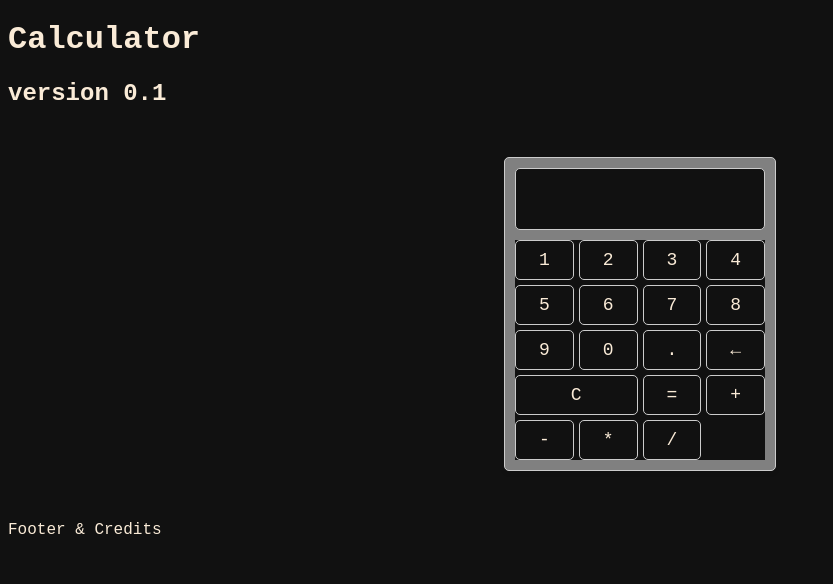
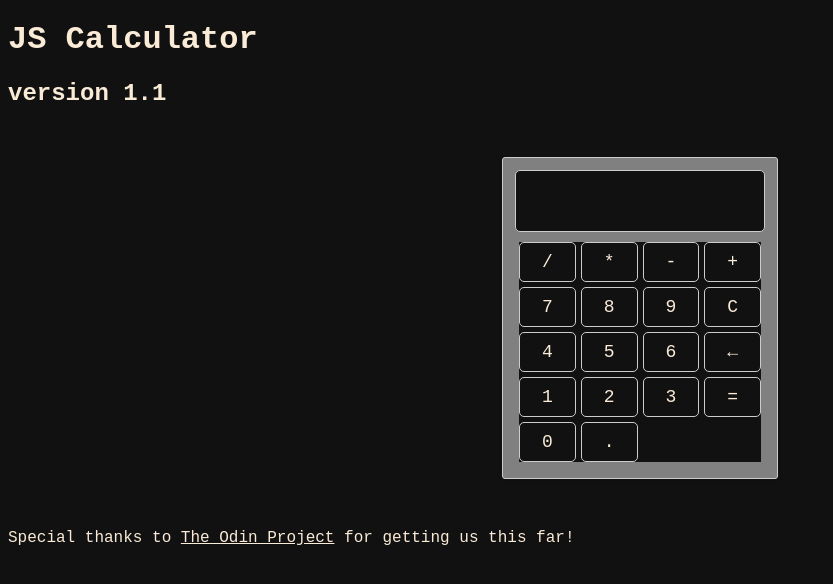
Before and after one commit to cursebreakers/calculator, a plain HTML site: page index.html in a window 1280 px wide. Shown: the whole page, without its empty margins (0-833 px from the left). Drawn offline with Linux system fonts and the light colour scheme.

Commit message:
v1.1 updates: key layout

```diff
--- a/index.html
+++ b/index.html
@@ -1,40 +1,41 @@
 <!DOCTYPE html>
 <html lang="en">
   <head>
-    <title>Calculator v0.1</title>
+    <title>JS Calculator v1.1</title>
     <meta charset="UTF-8">
     <link rel="stylesheet" href="./resources/style.css">
     <script src="./resources/engine.js" defer></script>
   </head>
   <body>
     <header>
-      <h1>Calculator
-        <h2>version 0.1</h2>
+      <h1>JS Calculator
+        <h2>version 1.1</h2>
       </h1>
   </header>
   <div id="calculator">
     <div class="display" id="display">Awaiting Input...</div>
     <div id="keys">
+      <button class="operator">/</button>
+      <button class="operator">*</button>
+      <button class="operator">-</button>
+      <button class="operator">+</button>
+      <button class="number">7</button>
+      <button class="number">8</button>
+      <button class="number">9</button>
+      <button id="clear">C</button>
+      <button class="number">4</button>
+      <button class="number">5</button>
+      <button class="number">6</button>
+      <button class="backspace">←</button>
       <button class="number">1</button>
       <button class="number">2</button>
       <button class="number">3</button>
-      <button class="number">4</button>
-      <button class="number">5</button>
-      <button class="number">6</button>
-      <button class="number">7</button>
-      <button class="number">8</button>
-      <button class="number">9</button>
+      <button id="equals">=</button>
       <button class="number">0</button>
       <button class="decimal">.</button>
-      <button class="backspace">←</button>
-      <button id="clear">C</button>
-      <button id="equals">=</button>
-      <button class="operator">+</button>
-      <button class="operator">-</button>
-      <button class="operator">*</button>
-      <button class="operator">/</button>
     </div>
   </div>
-  <footer>Footer & Credits</footer>
+  <footer><div>Special thanks to <a class="lnk" id="todinp" href="https://theodinproject.com">The Odin Project</a> for getting us this far!</div>
+  </footer>
   </body>
 </html>
--- a/resources/style.css
+++ b/resources/style.css
@@ -8,9 +8,9 @@
     background-color: grey;
     width: 250px;
     margin: 50px auto;
-    padding: 10px;
+    padding: 12px;
     border: 1px solid #ccc;
-    border-radius: 5px;
+    border-radius: 3px;
     box-shadow: 0 2px 5px rgba(0, 0, 0, 0.1);
   }
 
@@ -26,6 +26,7 @@
   }
 
   #keys {
+    margin: 4px;
     display: grid;
     grid-template-columns: repeat(4, 1fr);
     gap: 5px;
@@ -39,7 +40,3 @@
     border-radius: 5px;
     cursor: pointer;
   }
-
-  #clear {
-    grid-column: span 2;
-  }
```
Also changed, not shown: 2 other files.
